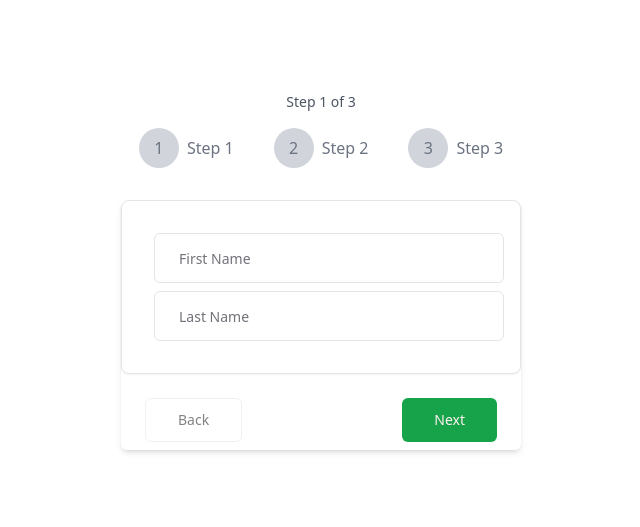
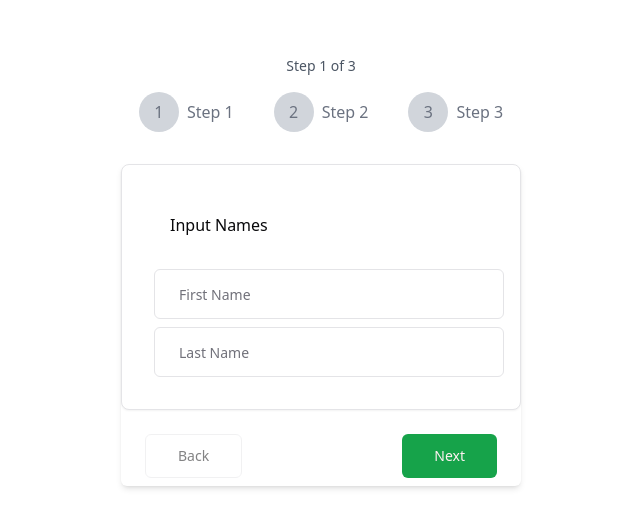
Before and after one commit to awebcode/nextjs-formhook-zod-multistep-form, a Next.js app: page / in a window 1280 px wide. Shown: the part 129-656 px from the top of the page, without its empty margins (319-959 px from the left). Built offline with nearby package versions, Linux system fonts and the light colour scheme.

Commit message:
nextjs-multistep-form-zod v3

```diff
--- a/components/multistep/MultiStepForm.tsx
+++ b/components/multistep/MultiStepForm.tsx
@@ -69,7 +69,7 @@ export const MultiStepForm = () => {
                 <Stepper validationStatus={validationStatus} steps={stepLabels} currentStep={currentStep} setcurrentStep={setCurrentStep} />
                 {/* Stepper */}
                 <FormProvider {...methods}>
-                    <form onSubmit={methods.handleSubmit(onSubmit)} className='space-y-6 shadow-md rounded-md  w-auto md:min-w-[400px] md:max-w-md bg-white '>
+                    <form onSubmit={methods.handleSubmit(onSubmit)} className='space-y-6 shadow-md rounded-md  w-auto md:min-w-[400px] md:max-w-md bg-white  backdrop-blur-lg'>
                         <StepsComponent />
                         {/* Display errors */}
                         <div className='w-full flex justify-between px-6 pb-2' >
--- a/components/multistep/Step1.tsx
+++ b/components/multistep/Step1.tsx
@@ -1,5 +1,5 @@
 import { useFormContext } from "react-hook-form";
-import { Card } from "../ui/card";
+import { Card, CardHeader } from "../ui/card";
 import FormField from "./FormField";
 import type { combined } from "@/validation/multi_formSchema";
 
@@ -7,6 +7,7 @@ export const StepOne = () => {
     const { register, formState: { errors } } = useFormContext<combined>();
     return (
         <Card className="p-6">
+            <CardHeader>Input Names</CardHeader>
             <FormField
                 type="text"
                 placeholder="First Name"
--- a/components/multistep/StepTheree.tsx
+++ b/components/multistep/StepTheree.tsx
@@ -1,11 +1,12 @@
 import { useFormContext } from "react-hook-form";
-import { Card } from "../ui/card";
+import { Card, CardHeader } from "../ui/card";
 import FormField from "./FormField";
 import type { combined } from "@/validation/multi_formSchema";
 export const StepThree = () => {
     const { register, formState: { errors } } = useFormContext<combined>();
     return (
         <Card className="p-6">
+            <CardHeader>Fill in your password</CardHeader>
             <FormField
                 type="password"
                 placeholder="Password"
--- a/components/multistep/StepTwo.tsx
+++ b/components/multistep/StepTwo.tsx
@@ -1,12 +1,13 @@
 import { useFormContext } from "react-hook-form";
 
-import { Card } from "../ui/card";
+import { Card, CardHeader } from "../ui/card";
 import FormField from "./FormField";
 import type { combined } from "@/validation/multi_formSchema";
 export const StepTwo = () => {
     const { register, formState: { errors } } = useFormContext<combined>();
     return (
         <Card className="p-6">
+            <CardHeader>Fill in your email and phone</CardHeader>
             <FormField
                 type="email"
                 placeholder="Email"
```
